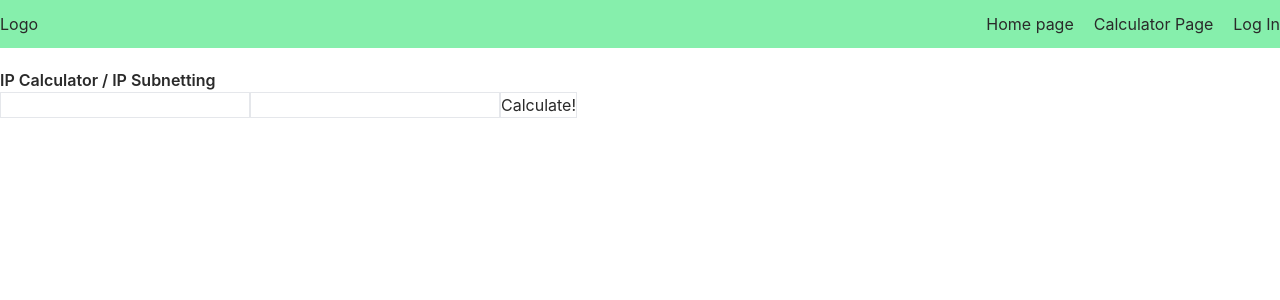
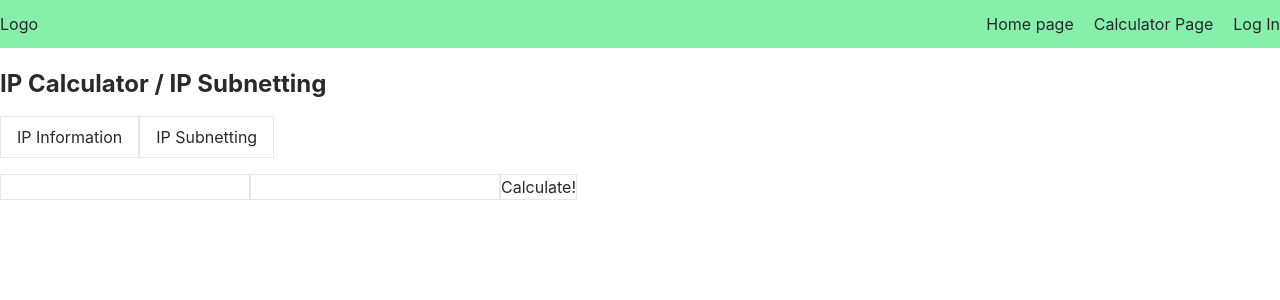
Before and after one commit to Oleksandr073/IP-Subnet-Calculator-Web-Application, a React (Vite) app: page /calculator in a window 1280 px wide. Shown: the top 300 px of the page. Built offline with nearby package versions, Linux system fonts and the light colour scheme; no server answers.

Commit message:
add calculator mode tabs

```diff
--- /dev/null
+++ b/src/components/blocks/calculator/IPInformation.tsx
@@ -0,0 +1,51 @@
+import { FormEventHandler, useState } from 'react';
+import { isIPv4 } from 'is-ip';
+
+import { calculateIPInfo, IPInfo } from '../../../utils';
+
+import { IPInfoTable } from './IPInfoTable';
+
+export const IPInformation = () => {
+  const [ipAddress, setIpAddress] = useState('');
+  const [mask, setMask] = useState('');
+  const [error, setError] = useState('');
+  const [ipInfo, setIpInfo] = useState<IPInfo | null>(null);
+
+  const onSubmitHandler: FormEventHandler<HTMLFormElement> = (e) => {
+    e.preventDefault();
+    if (!ipAddress || !mask) {
+      return;
+    }
+    if (!isIPv4(ipAddress) || Number(mask) < 1 || Number(mask) > 31) {
+      setError('input IP or mask is not correct');
+      return;
+    }
+    setError('');
+    const result = calculateIPInfo(ipAddress, mask);
+    setIpInfo(result);
+  };
+
+  return (
+    <div>
+      <form onSubmit={onSubmitHandler}>
+        <input
+          className="border"
+          value={ipAddress}
+          onChange={(e) => setIpAddress(e.target.value)}
+        />
+        <input
+          className="border"
+          value={mask}
+          onChange={(e) => setMask(e.target.value)}
+        />
+        <button className="border" type="submit">
+          Calculate!
+        </button>
+      </form>
+
+      {error && <p>{error}</p>}
+
+      {ipInfo && <IPInfoTable ipInfo={ipInfo} />}
+    </div>
+  );
+};
--- /dev/null
+++ b/src/components/blocks/calculator/IPSubnetting.tsx
@@ -0,0 +1,61 @@
+import { FormEventHandler, useState } from 'react';
+import { isIPv4 } from 'is-ip';
+
+import { calculateIPInfo, IPInfo } from '../../../utils';
+
+import { IPInfoTable } from './IPInfoTable';
+
+export const IPSubnetting = () => {
+  const [ipAddress, setIpAddress] = useState('');
+  const [mask, setMask] = useState('');
+  const [newMask, setNewMask] = useState('');
+  const [error, setError] = useState('');
+  const [ipInfo, setIpInfo] = useState<IPInfo | null>(null);
+
+  const onSubmitHandler: FormEventHandler<HTMLFormElement> = (e) => {
+    e.preventDefault();
+    if (!ipAddress || !mask) {
+      return;
+    }
+    if (!isIPv4(ipAddress) || Number(mask) < 1 || Number(mask) > 31) {
+      setError('input IP or mask is not correct');
+      return;
+    }
+    setError('');
+    const result = calculateIPInfo(ipAddress, mask);
+    setIpInfo(result);
+  };
+
+  return (
+    <div>
+      <form onSubmit={onSubmitHandler}>
+        <input
+          className="border"
+          value={ipAddress}
+          onChange={(e) => setIpAddress(e.target.value)}
+        />
+        <input
+          className="border"
+          value={mask}
+          onChange={(e) => setMask(e.target.value)}
+        />
+        <input
+          className="border"
+          value={newMask}
+          onChange={(e) => setNewMask(e.target.value)}
+        />
+        <button className="border" type="submit">
+          Calculate!
+        </button>
+      </form>
+
+      {error && <p>{error}</p>}
+
+      {ipInfo && <IPInfoTable ipInfo={ipInfo} />}
+
+      <p>Subnets:</p>
+
+      {/* render IPInfoTable for each subnet */}
+    </div>
+  );
+};
--- a/src/components/blocks/calculator/index.ts
+++ b/src/components/blocks/calculator/index.ts
@@ -1 +1,3 @@
+export * from './IPInformation';
 export * from './IPInfoTable';
+export * from './IPSubnetting';
--- a/src/pages/calculator/CalculatorPage.tsx
+++ b/src/pages/calculator/CalculatorPage.tsx
@@ -1,52 +1,20 @@
-import { FormEventHandler, useState } from 'react';
-import { isIPv4 } from 'is-ip';
-
-import { IPInfoTable } from '../../components/blocks';
-import { calculateIPInfo, IPInfo } from '../../utils/ipCalculator';
+import { Link, Outlet } from 'react-router-dom';
 
 export const CalculatorPage = () => {
-  const [ipAddress, setIpAddress] = useState('');
-  const [mask, setMask] = useState('');
-  const [error, setError] = useState('');
-  const [ipInfo, setIpInfo] = useState<IPInfo | null>(null);
+  return (
+    <div className="container mx-auto py-5">
+      <h1 className="font-bold text-2xl mb-4">IP Calculator / IP Subnetting</h1>
 
-  const onSubmitHandler: FormEventHandler<HTMLFormElement> = (e) => {
-    e.preventDefault();
-    if (!ipAddress || !mask) {
-      return;
-    }
-    if (!isIPv4(ipAddress) || Number(mask) < 1 || Number(mask) > 31) {
-      setError('input IP or mask is not correct');
-      return;
-    }
-    setError('');
-    const result = calculateIPInfo(ipAddress, mask);
-    setIpInfo(result);
-  };
+      <ul className="flex mb-4">
+        <li className="border py-2 px-4">
+          <Link to="/calculator/">IP Information</Link>
+        </li>
+        <li className="border py-2 px-4">
+          <Link to="/calculator/subnetting">IP Subnetting</Link>
+        </li>
+      </ul>
 
-  return (
-    <div className="container mx-auto pt-5">
-      <h1 className="font-semibold">IP Calculator / IP Subnetting</h1>
-
-      <form onSubmit={onSubmitHandler}>
-        <input
-          className="border"
-          value={ipAddress}
-          onChange={(e) => setIpAddress(e.target.value)}
-        />
-        <input
-          className="border"
-          value={mask}
-          onChange={(e) => setMask(e.target.value)}
-        />
-        <button className="border" type="submit">
-          Calculate!
-        </button>
-      </form>
-
-      {error && <p>{error}</p>}
-
-      {ipInfo && <IPInfoTable ipInfo={ipInfo} />}
+      <Outlet />
     </div>
   );
 };
--- a/src/pages/user/UserPage.tsx
+++ b/src/pages/user/UserPage.tsx
@@ -1,7 +1,7 @@
 export const UserPage = () => {
   return (
-    <div>
-      <p>user page</p>
+    <div className="container mx-auto py-5">
+      <h2 className="font-bold text-2xl mb-4">User Information</h2>
     </div>
   );
 };
```
Also changed, not shown: src/App.tsx (+11 -0 lines).
